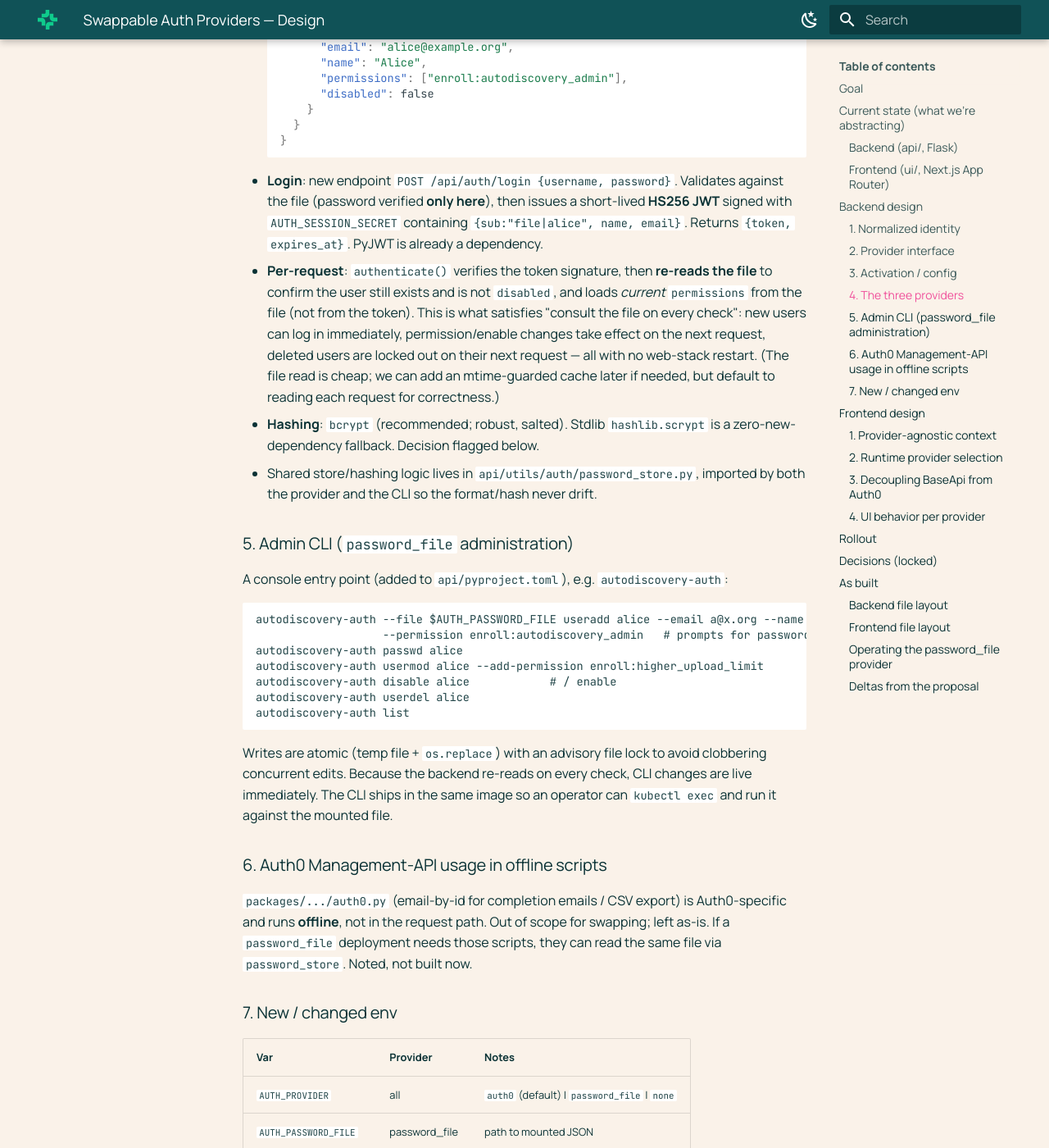
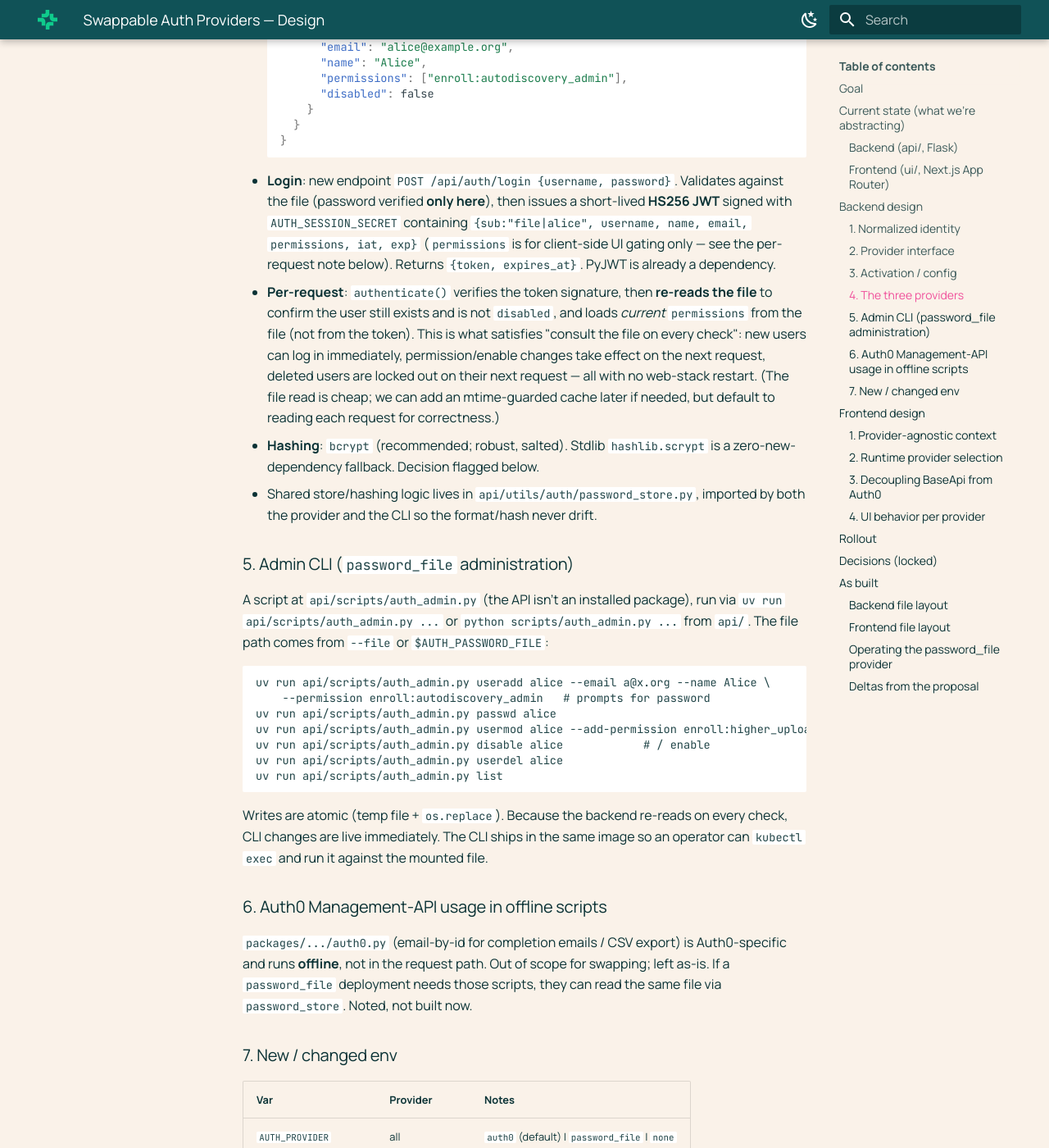
Before and after one commit to allenai/asta-autodiscovery, an MkDocs documentation site: the page built from docs/design/auth-providers.md, in a window 1280 px wide and 1400 px high, scrolled down 4037 px. Shown: the whole window at 82% size. Built offline with MkDocs 1.6.1 and Material for MkDocs 9.7.7, drawn with Linux system fonts in a browser that asks for light colours; some of the changed text lies outside the part shown.

Commit message:
Correct stale details in auth-providers design doc
Align the doc with the shipped implementation:
- CLI is a script (uv run api/scripts/auth_admin.py), not an autodiscovery-auth
  console entry point in api/pyproject.toml.
- Drop the "advisory file lock" claim; the store uses atomic write only.
- Login token also carries username/permissions/iat/exp.
- getAccessToken returns Promise<string> ('' when no token), not Promise<string|null>.

Co-Authored-By: Claude Opus 4.8 (1M context) <noreply@anthropic.com>

````diff
--- a/docs/design/auth-providers.md
+++ b/docs/design/auth-providers.md
@@ -175,8 +175,9 @@ AuthenticatedUser(
   ```
 - **Login**: new endpoint `POST /api/auth/login {username, password}`. Validates against
   the file (password verified **only here**), then issues a short-lived **HS256 JWT**
-  signed with `AUTH_SESSION_SECRET` containing `{sub:"file|alice", name, email}`.
-  Returns `{token, expires_at}`. PyJWT is already a dependency.
+  signed with `AUTH_SESSION_SECRET` containing `{sub:"file|alice", username, name, email,
+  permissions, iat, exp}` (`permissions` is for client-side UI gating only — see the
+  per-request note below). Returns `{token, expires_at}`. PyJWT is already a dependency.
 - **Per-request**: `authenticate()` verifies the token signature, then **re-reads the
   file** to confirm the user still exists and is not `disabled`, and loads *current*
   `permissions` from the file (not from the token). This is what satisfies "consult the
@@ -191,22 +192,23 @@ AuthenticatedUser(
 
 ### 5. Admin CLI (`password_file` administration)
 
-A console entry point (added to `api/pyproject.toml`), e.g. `autodiscovery-auth`:
+A script at `api/scripts/auth_admin.py` (the API isn't an installed package), run via
+`uv run api/scripts/auth_admin.py ...` or `python scripts/auth_admin.py ...` from `api/`.
+The file path comes from `--file` or `$AUTH_PASSWORD_FILE`:
 
 ```
-autodiscovery-auth --file $AUTH_PASSWORD_FILE useradd alice --email a@x.org --name Alice \
-                   --permission enroll:autodiscovery_admin   # prompts for password
-autodiscovery-auth passwd alice
-autodiscovery-auth usermod alice --add-permission enroll:higher_upload_limit
-autodiscovery-auth disable alice            # / enable
-autodiscovery-auth userdel alice
-autodiscovery-auth list
+uv run api/scripts/auth_admin.py useradd alice --email a@x.org --name Alice \
+    --permission enroll:autodiscovery_admin   # prompts for password
+uv run api/scripts/auth_admin.py passwd alice
+uv run api/scripts/auth_admin.py usermod alice --add-permission enroll:higher_upload_limit
+uv run api/scripts/auth_admin.py disable alice            # / enable
+uv run api/scripts/auth_admin.py userdel alice
+uv run api/scripts/auth_admin.py list
 ```
 
-Writes are atomic (temp file + `os.replace`) with an advisory file lock to avoid clobbering
-concurrent edits. Because the backend re-reads on every check, CLI changes are live
-immediately. The CLI ships in the same image so an operator can `kubectl exec` and run it
-against the mounted file.
+Writes are atomic (temp file + `os.replace`). Because the backend re-reads on every check,
+CLI changes are live immediately. The CLI ships in the same image so an operator can
+`kubectl exec` and run it against the mounted file.
 
 ### 6. Auth0 Management-API usage in offline scripts
 
@@ -246,7 +248,7 @@ interface AuthContextType {
   hasPermission: (p: string) => boolean;// NEW: replaces ad-hoc JWT decodes
   login: (creds?: {username: string; password: string}) => Promise<void>;
   logout: () => void;
-  getAccessToken: () => Promise<string | null>;
+  getAccessToken: () => Promise<string>;   // '' when there is no token (e.g. "none")
   hasRequiredPermission: boolean;
   canExploreWithAsta: boolean;          // = hasPermission('enroll:asta_integration')
   authError: string | null;
@@ -268,7 +270,8 @@ matching implementation:
   → `POST /api/auth/login`, stores token (localStorage); `getAccessToken()` returns the
   stored token; `permissions` decoded from our HS256 JWT; logout clears storage.
 - `NoneAuthProvider` — immediately `isAuthenticated=true` as the local user; `login`/
-  `logout` are no-ops; `getAccessToken()` returns `null`; `permissions` = all. No login UI.
+  `logout` are no-ops; `getAccessToken()` returns `''` (the bridge's `getToken` returns
+  `null`, so no `Authorization` header is sent); `permissions` = all. No login UI.
 
 This makes the active mode a **runtime** decision — one build serves all three. (Auth0's
 `NEXT_PUBLIC_AUTH0_*` values can be served from `/api/auth/config` too, so they no longer
````
